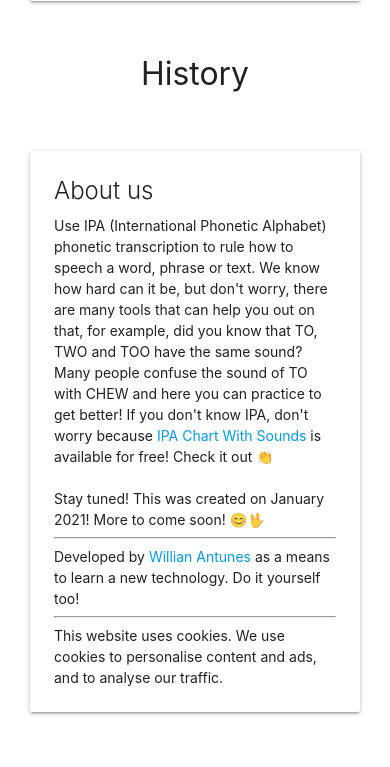
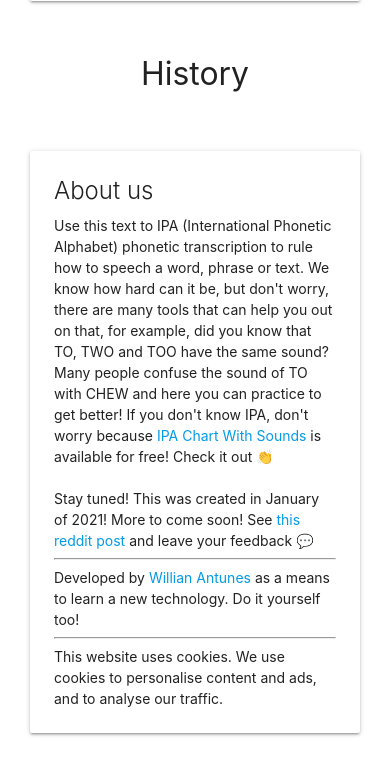
Before and after one commit to willianantunes/rave-of-phonetics, a Django app: template rave_of_phonetics/apps/core/templates/core/pages/home.html in a window 390 px wide. Shown: the part 533-1300 px from the top of the page. Before the commit the page ends 1248 px from the top, so only its background shows below. Run offline with Django 3.2, Linux system fonts and the light colour scheme; the template is opened without the code that fills it, so the values that code supplies are empty; style sheets or scripts are compiled from the project's sources.

Commit message:
Typos and updated OG image now with IPA version of "Rave of Phonetics"

```diff
--- a/rave_of_phonetics/apps/core/templates/core/pages/home.html
+++ b/rave_of_phonetics/apps/core/templates/core/pages/home.html
@@ -166,14 +166,16 @@ height="0" width="0" style="display:none;visibility:hidden"></iframe></noscript>
             <div class="card">
                 <div class="card-content">
                     <span class="card-title">About us</span>
-                    <p>Use IPA (International Phonetic Alphabet) phonetic transcription to rule how to speech a word,
-                        phrase or text. We know how hard can it be, but don't worry, there are many tools that can help
-                        you out on that, for example, did you know that TO, TWO and TOO have the same sound? Many people
-                        confuse the sound of TO with CHEW and here you can practice to get better! If you don't
-                        know IPA, don't worry because <a href="http://bit.ly/389m6dH" target="_blank">IPA Chart With
-                            Sounds</a> is available for free! Check it out 👏</p>
+                    <p>Use this text to IPA (International Phonetic Alphabet) phonetic transcription to rule how to
+                        speech a word, phrase or text. We know how hard can it be, but don't worry, there are many tools
+                        that can help you out on that, for example, did you know that TO, TWO and TOO have the same
+                        sound? Many people confuse the sound of TO with CHEW and here you can practice to get better!
+                        If you don't know IPA, don't worry because <a href="http://bit.ly/389m6dH" target="_blank">IPA
+                            Chart With Sounds</a> is available for free! Check it out 👏</p>
                     <br/>
-                    <p>Stay tuned! This was created on January 2021! More to come soon! 😊🖖</p>
+                    <p>Stay tuned! This was created in January of 2021! More to come soon!
+                        See <a href="http://bit.ly/3oude85" target="_blank">this reddit post</a> and
+                        leave your feedback 💬</p>
                     <hr />
                     <p>Developed by <a href="https://github.com/willianantunes" target="_blank">Willian Antunes</a> as
                         a means to learn a new technology. Do it yourself too!</p>
```
Also changed, not shown: docs/og-image-1200x630.svg, rave_of_phonetics/apps/core/static/core/img/og-image-1200x630.png.
